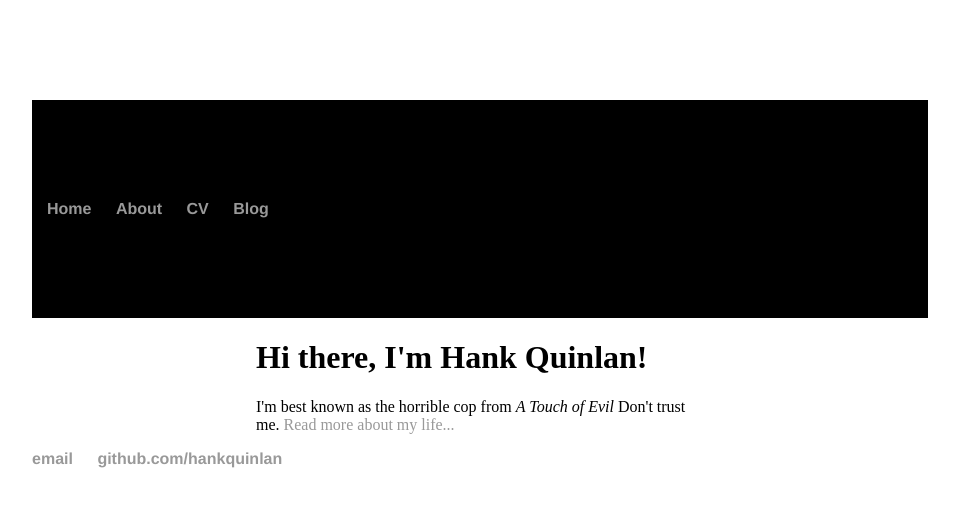
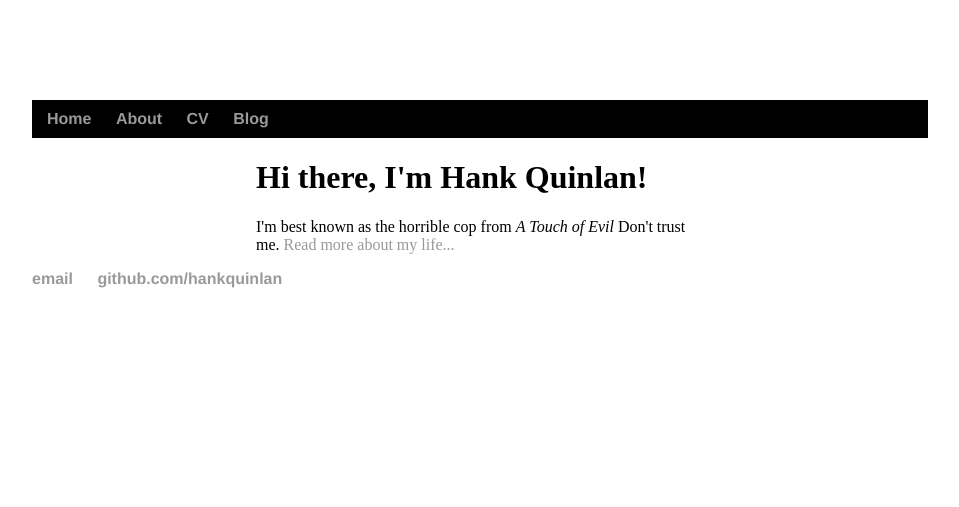
Before and after one commit to BobRendal/BobRendal.github.io, a Jekyll site: the page built from index.html, in a window 1280 px wide. Shown: the top 507 px of the page, without its empty margins (160-1119 px from the left). Built offline with Jekyll 4.4.1, drawn with Linux system fonts in a browser that asks for light colours.

Commit message:
Update main.css

```diff
--- a/css/main.css
+++ b/css/main.css
@@ -23,7 +23,8 @@ nav ul li, footer ul li {
 
 .bg-wraf {
   background: #000000;
-  padding: 100px 0; /* For clarity */
+  padding: 10px 0; /* For clarity */
+  margin: 100
 }
 
 a {
```
